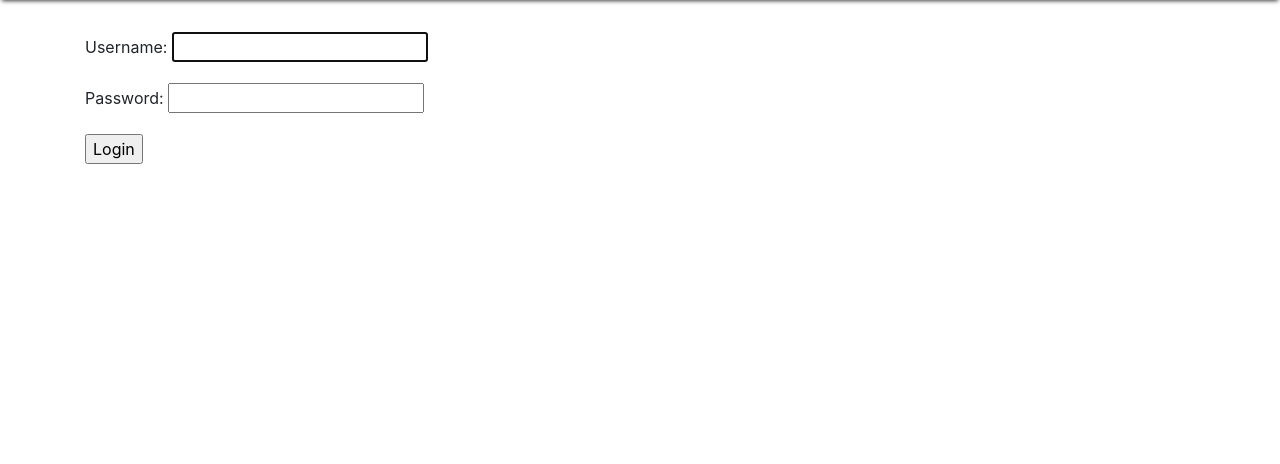
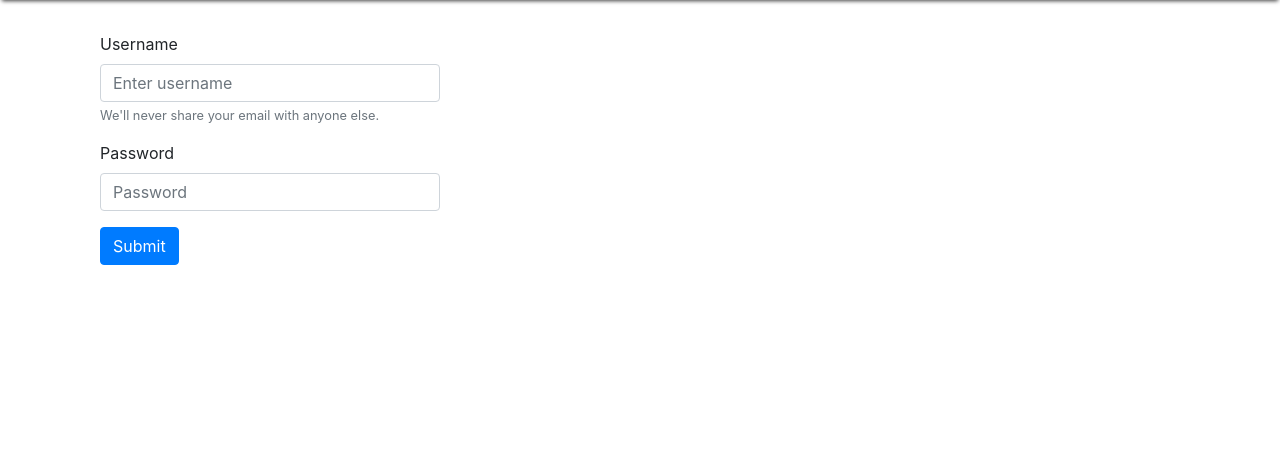
Before and after one commit to rsh-12/remember-places, a Django app: page /accounts/login/ in a window 1280 px wide. Shown: the part 86-550 px from the top of the page. Run offline with Django 3.2, Linux system fonts and the light colour scheme; some libraries are stand-ins or nearby versions.

Commit message:
Update login page

```diff
--- a/templates/registration/login.html
+++ b/templates/registration/login.html
@@ -1,4 +1,5 @@
 {% extends 'base.html' %}
+
 
 {% block title %}
     Login
@@ -9,12 +10,24 @@
         You are logged in
     {% else %}
 
-        <form method="post">
-            {% csrf_token %}
-            {{ form.as_p }}
-            <input type="hidden" name="next" value="{{ next }}">
-            <input type="submit" value="Login">
-        </form>
+        <div class="col-md-4">
+            <form method="post">
+                {% csrf_token %}
+                <div class="form-group">
+                    <label for="username">Username</label>
+                    <input type="text" class="form-control" id="username" aria-describedby="emailHelp"
+                           placeholder="Enter username" name="username">
+
+                    <small id="emailHelp" class="form-text text-muted">We'll never share your email with anyone
+                        else.</small>
+                </div>
+                <div class="form-group">
+                    <label for="password">Password</label>
+                    <input type="password" class="form-control" id="password" placeholder="Password" name="password">
+                </div>
+                <button type="submit" class="btn btn-primary">Submit</button>
+            </form>
+        </div>
 
     {% endif %}
 {% endblock %}
```
